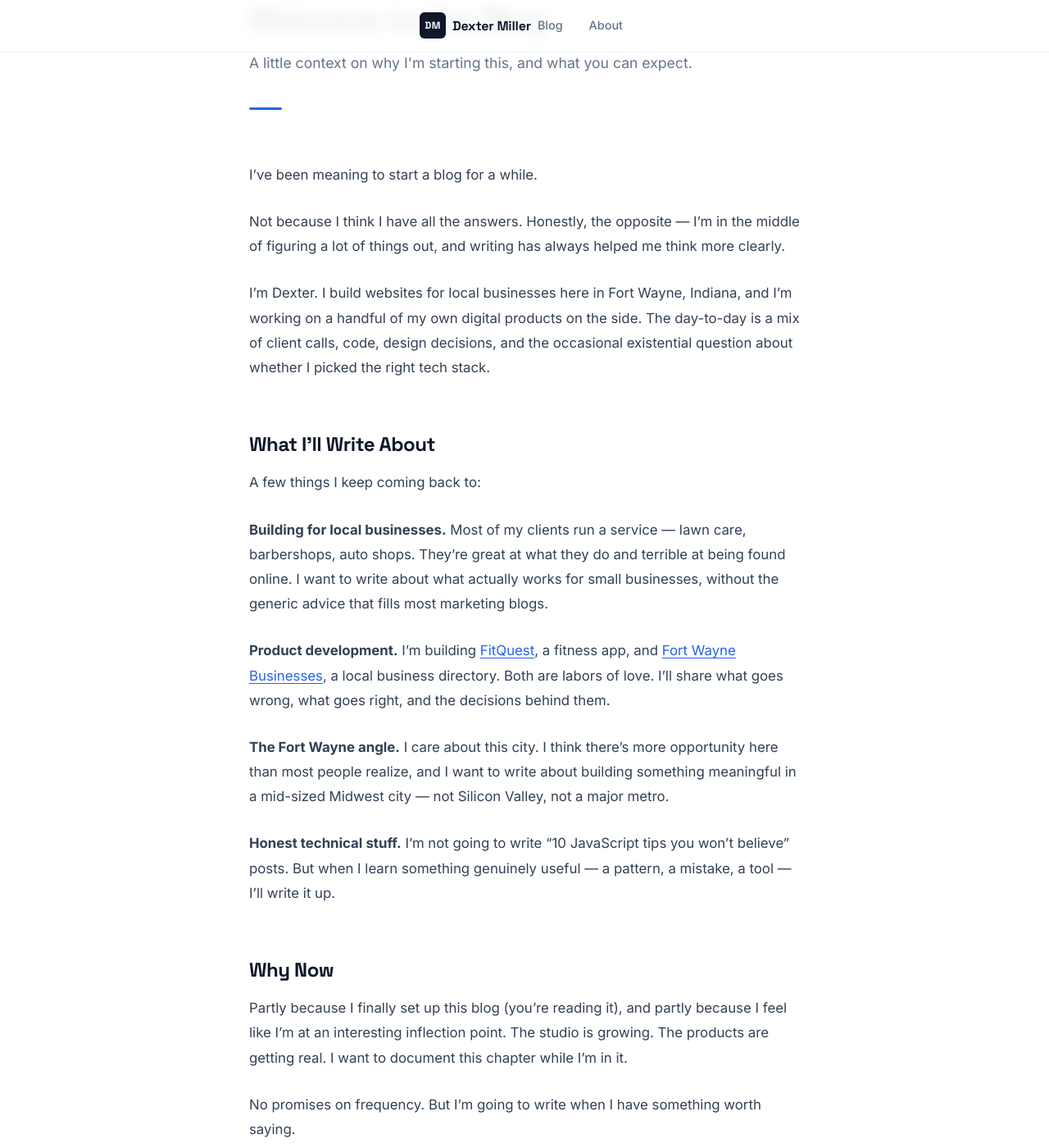
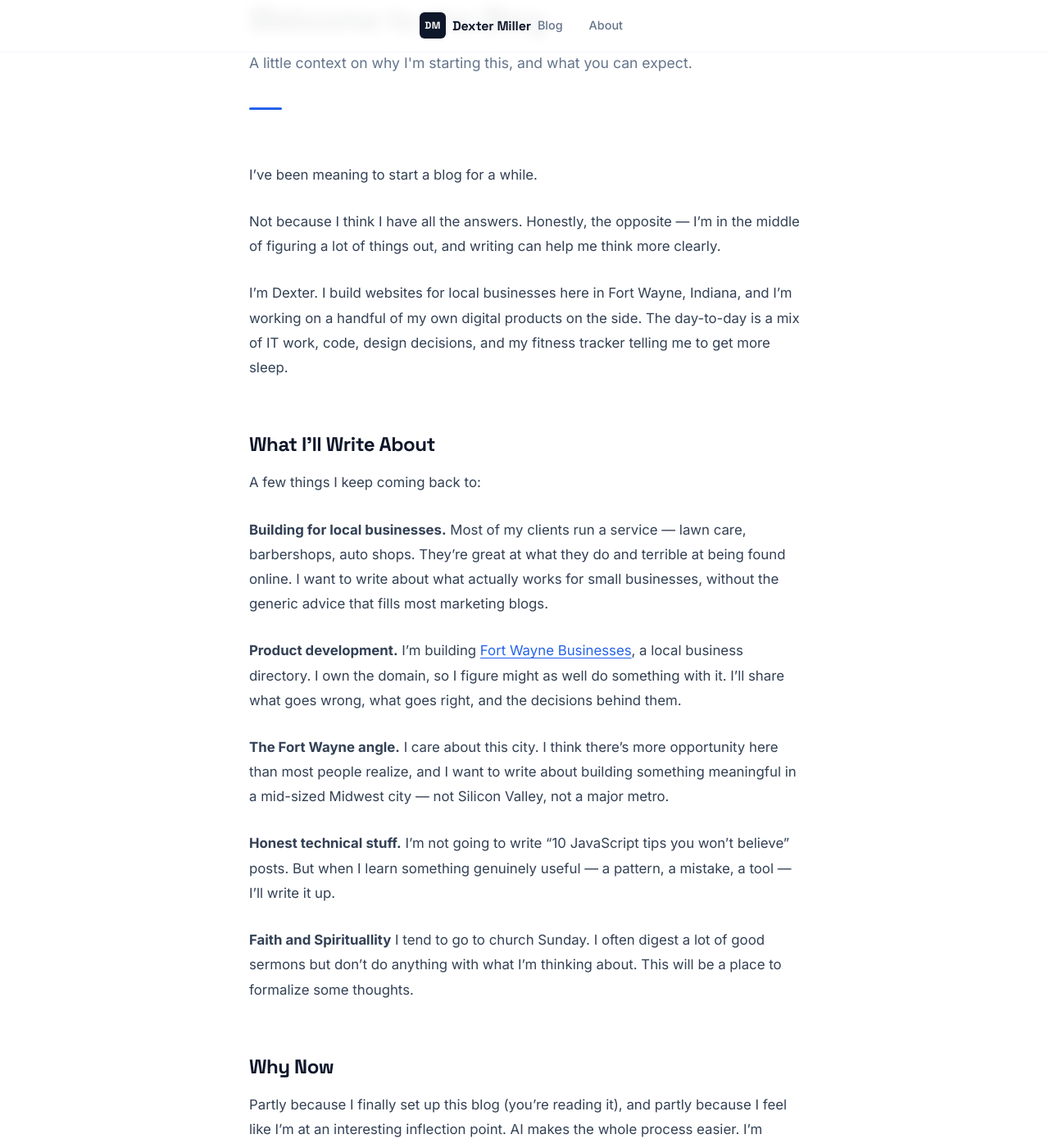
Before and after one commit to dextercarlmiller/blog, a Jekyll site: the page built from _posts/2026-05-06-welcome-to-the-blog.md, in a window 1280 px wide and 1400 px high, scrolled down 191 px. Shown: the whole window at 82% size. Built offline with Jekyll 4.4.1, drawn with Linux system fonts in a browser that asks for light colours; some of the changed text lies outside the part shown.

Commit message:
Revise blog introduction and add new topics
Updated various sections for clarity and added new content about faith and spirituality.

```diff
--- a/_posts/2026-05-06-welcome-to-the-blog.md
+++ b/_posts/2026-05-06-welcome-to-the-blog.md
@@ -8,9 +8,9 @@ tags: [personal, intro]
 
 I've been meaning to start a blog for a while.
 
-Not because I think I have all the answers. Honestly, the opposite — I'm in the middle of figuring a lot of things out, and writing has always helped me think more clearly.
+Not because I think I have all the answers. Honestly, the opposite — I'm in the middle of figuring a lot of things out, and writing can help me think more clearly.
 
-I'm Dexter. I build websites for local businesses here in Fort Wayne, Indiana, and I'm working on a handful of my own digital products on the side. The day-to-day is a mix of client calls, code, design decisions, and the occasional existential question about whether I picked the right tech stack.
+I'm Dexter. I build websites for local businesses here in Fort Wayne, Indiana, and I'm working on a handful of my own digital products on the side. The day-to-day is a mix of IT work, code, design decisions, and my fitness tracker telling me to get more sleep.
 
 ## What I'll Write About
 
@@ -18,15 +18,17 @@ A few things I keep coming back to:
 
 **Building for local businesses.** Most of my clients run a service — lawn care, barbershops, auto shops. They're great at what they do and terrible at being found online. I want to write about what actually works for small businesses, without the generic advice that fills most marketing blogs.
 
-**Product development.** I'm building [FitQuest](https://github.com/dextercarlmiller/fitquest), a fitness app, and [Fort Wayne Businesses](https://github.com/dextercarlmiller/fortwaynebusinesses.com), a local business directory. Both are labors of love. I'll share what goes wrong, what goes right, and the decisions behind them.
+**Product development.** I'm building [Fort Wayne Businesses](https://github.com/dextercarlmiller/fortwaynebusinesses.com), a local business directory. I own the domain, so I figure might as well do something with it. I'll share what goes wrong, what goes right, and the decisions behind them.
 
 **The Fort Wayne angle.** I care about this city. I think there's more opportunity here than most people realize, and I want to write about building something meaningful in a mid-sized Midwest city — not Silicon Valley, not a major metro.
 
 **Honest technical stuff.** I'm not going to write "10 JavaScript tips you won't believe" posts. But when I learn something genuinely useful — a pattern, a mistake, a tool — I'll write it up.
 
+**Faith and Spirituallity** I tend to go to church Sunday. I often digest a lot of good sermons but don't do anything with what I'm thinking about. This will be a place to formalize some thoughts.
+
 ## Why Now
 
-Partly because I finally set up this blog (you're reading it), and partly because I feel like I'm at an interesting inflection point. The studio is growing. The products are getting real. I want to document this chapter while I'm in it.
+Partly because I finally set up this blog (you're reading it), and partly because I feel like I'm at an interesting inflection point. AI makes the whole process easier. I'm starting to build website. The software solutions are getting real. I want to document this chapter while I'm in it.
 
 No promises on frequency. But I'm going to write when I have something worth saying.
 
```
